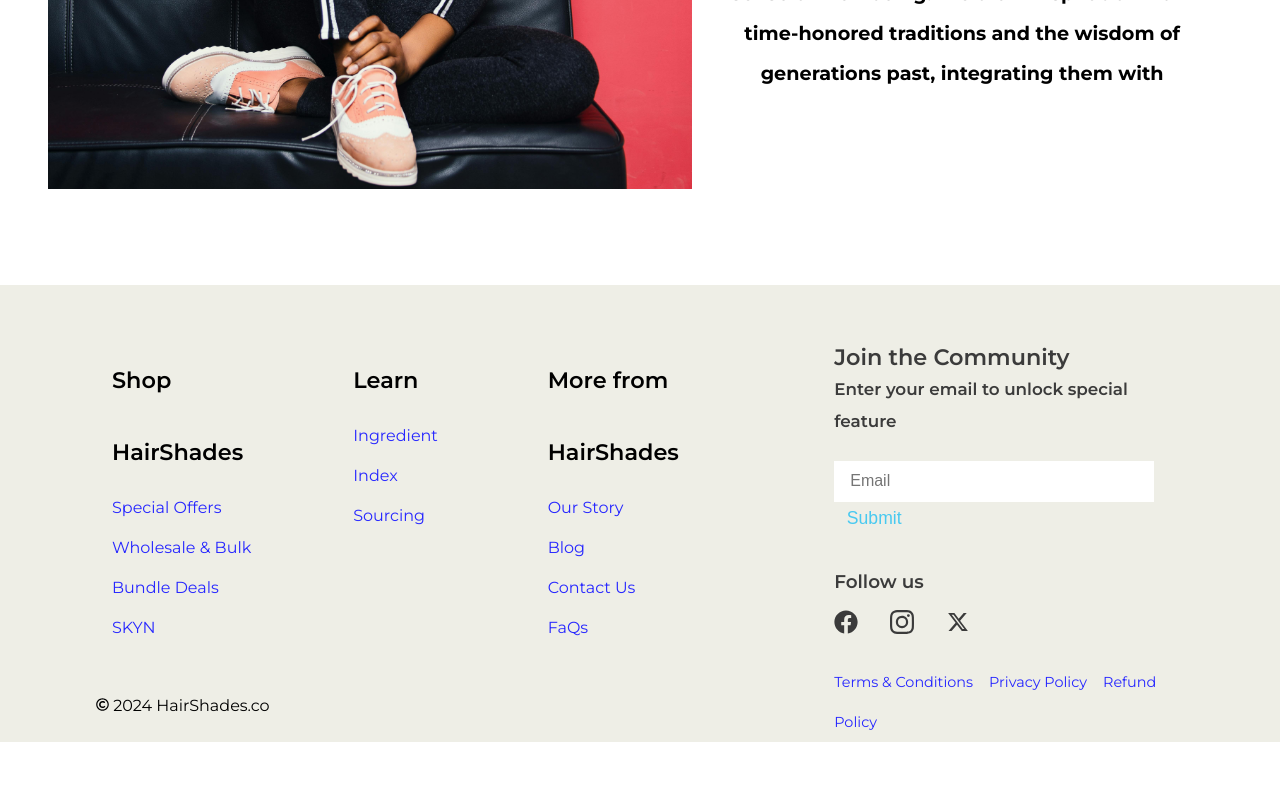
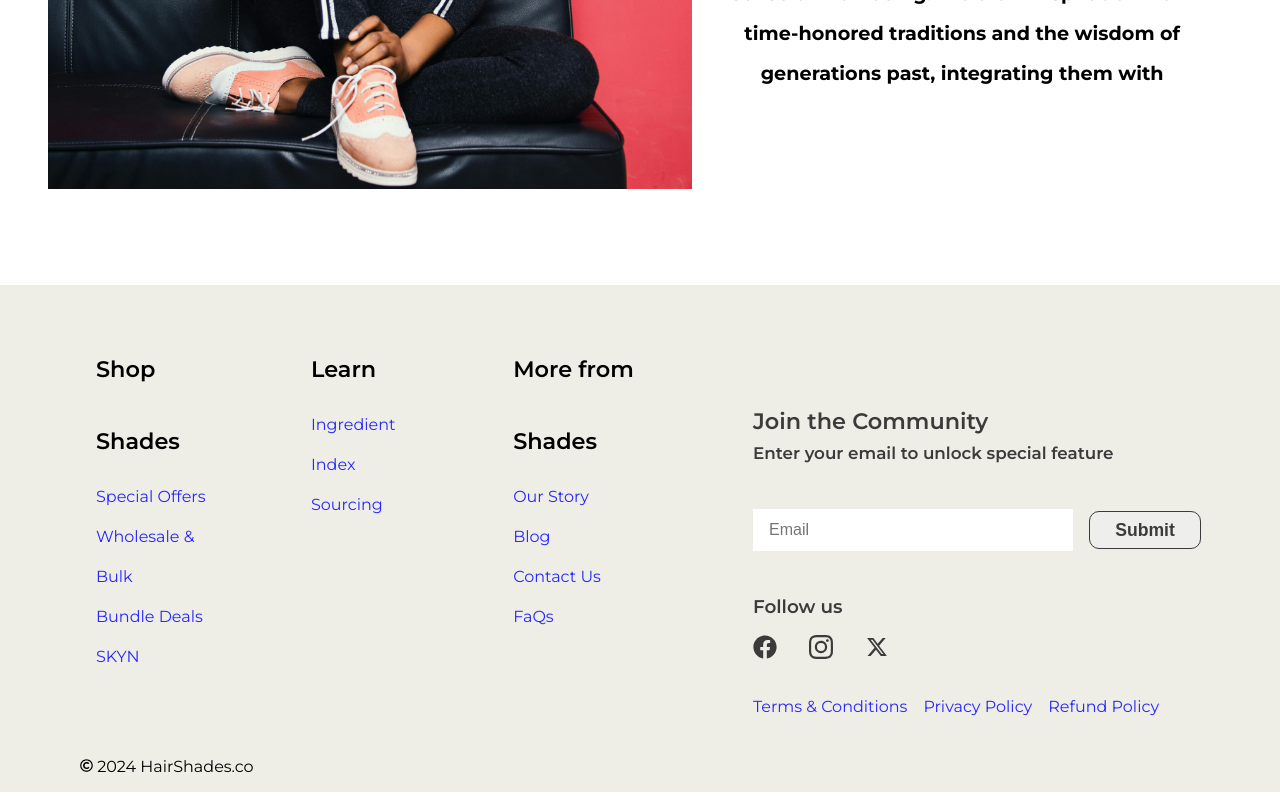
Before and after one commit to ciscokwiz/interactivity, a React (Create React App) app: page /about in a window 1280 px wide. Shown: the part 2250-3050 px from the top of the page. Before the commit the page ends 3000 px from the top, so only its background shows below. Built offline with nearby package versions, Linux system fonts and the light colour scheme; a web font is replaced by a local one.

Commit message:
update to the footer

```diff
--- a/src/components/Footer.css
+++ b/src/components/Footer.css
@@ -15,15 +15,16 @@
     display: flex;
     flex-direction: column;
     justify-content: space-evenly;
-    margin: 0rem 1rem;
-    padding: 0rem 1rem;
+    margin: 0rem .5rem;
+    padding: 0rem .5rem;
 
 }
 .footer-list{
     display: flex;
     flex-direction: row;
     justify-content: space-evenly;
-    margin: 2rem 0rem;
+    margin-top: 2rem;
+    margin-bottom: 1.5rem;
 
 }
 .shop, .more, .learn{
@@ -45,9 +46,10 @@
     font-weight: 600;
 }
 .trademark{
-    margin: 1rem 2rem;
+    margin: 3.5rem 2rem 1rem 2rem;
     align-items: center;
     color: black;
+
 
 }
 .trademark i{
@@ -59,8 +61,8 @@
     display: flex;
     flex-direction: column;
     justify-content: space-between;
-    margin: 0rem 1rem;
-    padding-right: 1rem;
+    margin: 0rem .5rem;
+    padding-right: .5rem;
     padding-top: 2rem;
 }
 .community{
@@ -70,7 +72,8 @@
     margin-right: 1rem;
 
 }
-.connect-text, .connect-input, .connect-icons{
+
+.connect-text, .connect-icons{
     margin-top: 0.5rem;
     margin-bottom: 1rem;
     margin-left: 0rem;
@@ -97,6 +100,12 @@
 }
 .connect-input{
     gap: 1rem;
+    display: flex;
+    flex-direction: row;
+    margin: 1.5rem 0rem;
+    justify-content: center;
+    align-items: center;
+
 }
 .connect-input input{
     height: 2rem;
@@ -107,12 +116,17 @@
 
 }
 .connect-input button{
-    height: 2rem;
-    width: 5rem;
-    border: none;
+    height: 2.4rem;
+    width: 7rem;
+    border: .5px solid rgb(59, 59, 59);
     font-size: 1.1rem;
     cursor: pointer;
-    color: #48c9f0;
+    background-color: #eeee;
+    color: rgb(59, 59, 59);
+    font-weight: 550;
+    text-align: center;
+    align-items: center;
+    border-radius: 10px;
 
 }
 
@@ -123,8 +137,10 @@
     margin-right: 2rem;
 
 }
+
 .rules a{
-    font-size: .9rem;
+    font-size: 1rem;
     margin-right: 1rem;
 
+
 }
--- a/src/components/Footer.js
+++ b/src/components/Footer.js
@@ -12,7 +12,7 @@
             <div className="l-footer">
                 <div className="footer-list">
                     <div className="shop">
-                        <h2>Shop HairShades</h2>
+                        <h2>Shop Shades</h2>
                         <a href="">Special Offers</a>
                         <a href="">Wholesale & Bulk</a>
                         <a href="">Bundle Deals</a>
@@ -25,7 +25,7 @@
                         <a href="">Sourcing</a>
                     </div>
                     <div className="more">
-                        <h2>More from HairShades </h2>
+                        <h2>More from Shades </h2>
                         <a href="about">Our Story</a>
                         <a href=""> Blog</a>
                         <a href="">Contact Us</a>
```
